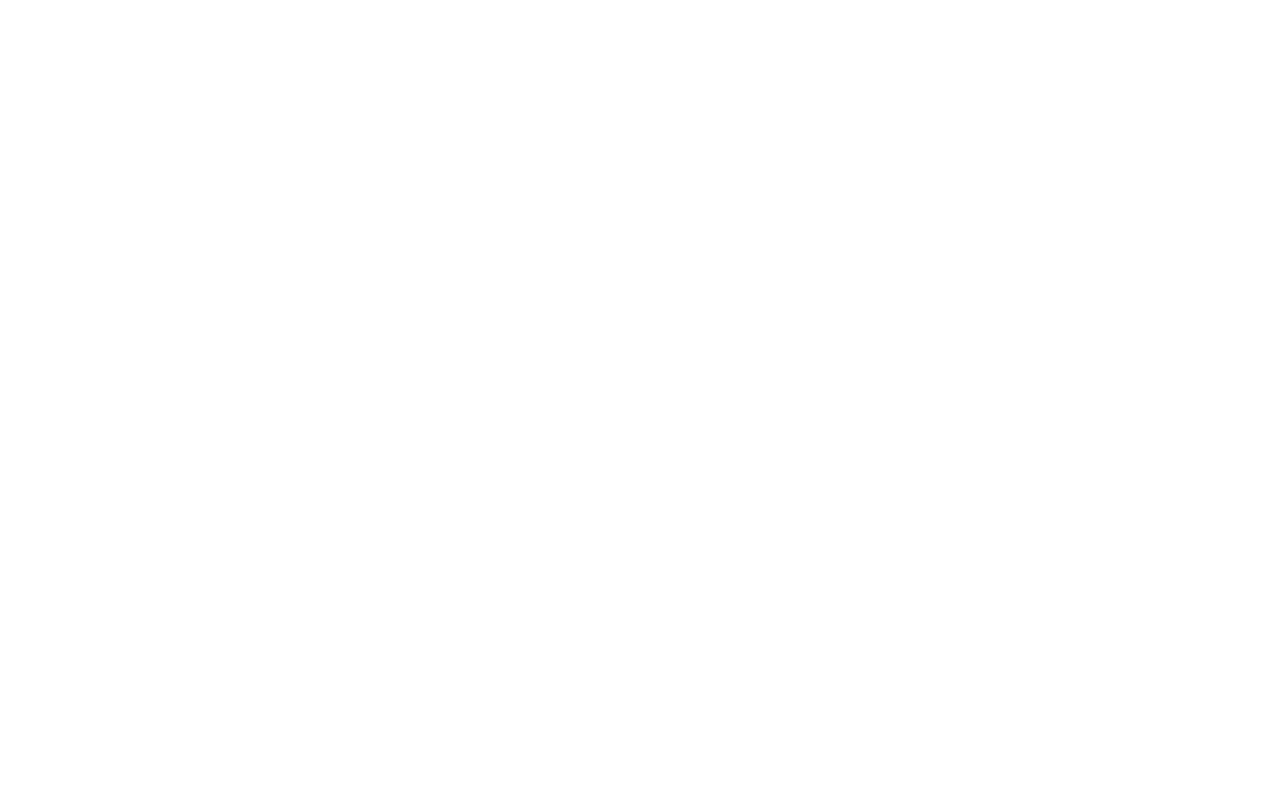
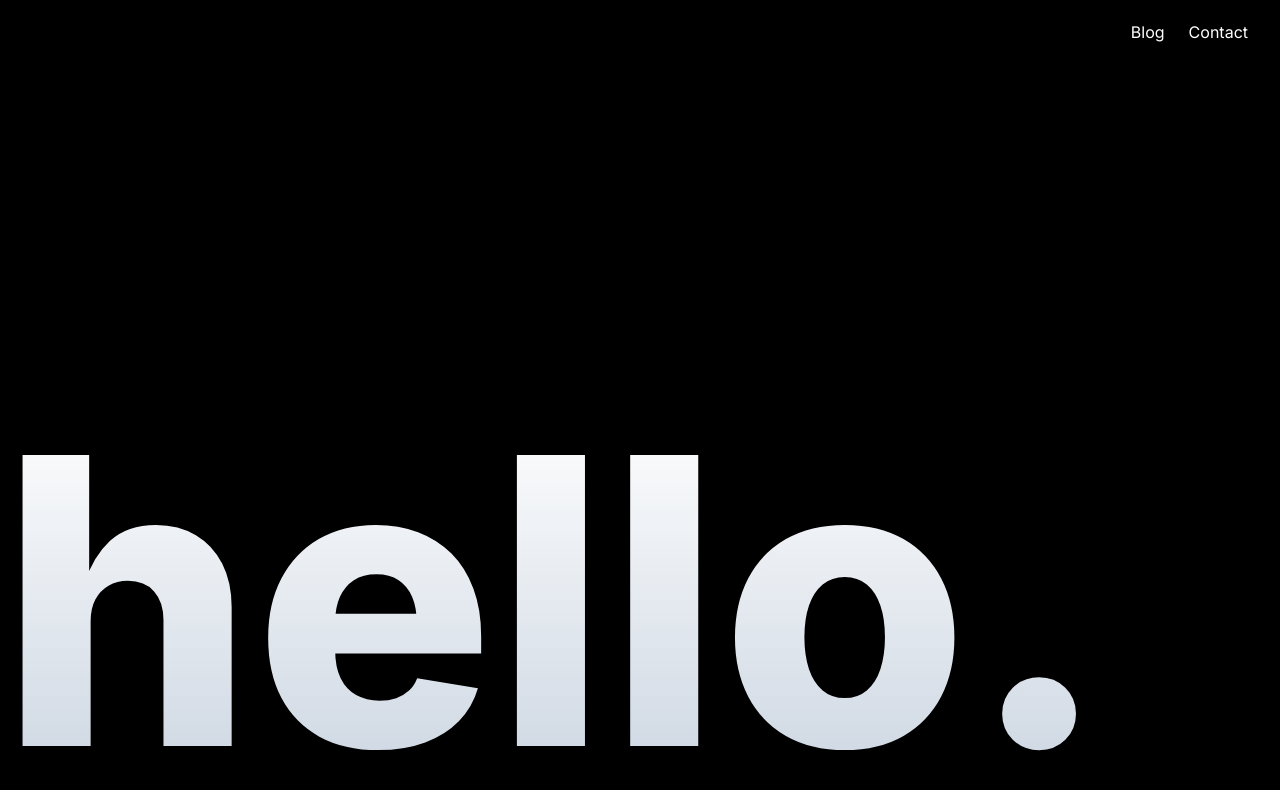
Before and after one commit to xd-Abi/portfolio, a Next.js app: page / in a window 1280 px wide. Shown: the top 790 px of the page. Built offline with nearby package versions, Linux system fonts and the light colour scheme.

Commit message:
Experimented with typing animation

```diff
--- a/src/app/layout.tsx
+++ b/src/app/layout.tsx
@@ -1,4 +1,6 @@
 import {Inter} from "next/font/google";
+import {cn} from "@/utils";
+import AppHeader from "@/blocks/app-header";
 
 import "./globals.css";
 
@@ -7,7 +9,10 @@ const inter = Inter({subsets: ["latin"]});
 export default function RootLayout({children}: {children: React.ReactNode}) {
   return (
     <html lang="en">
-      <body className={inter.className}>{children}</body>
+      <body className={cn("bg-black", inter.className)}>
+        <AppHeader />
+        {children}
+      </body>
     </html>
   );
 }
--- a/src/app/page.tsx
+++ b/src/app/page.tsx
@@ -1,3 +1,11 @@
+import Welcome from "@/blocks/home/welcome";
+
 export default function Home() {
-  return <main></main>;
+  return (
+    <main className="w-full">
+      <div className="w-full h-screen flex items-end">
+        <Welcome />
+      </div>
+    </main>
+  );
 }
--- /dev/null
+++ b/src/blocks/app-header.tsx
@@ -0,0 +1,14 @@
+export default function AppHeader() {
+  return (
+    <header className="w-full h-16 fixed top-0 left-0 right-0 bg-transparent backdrop-blur-3xl">
+      <nav className="w-full h-full mx-auto flex max-w-8xl p-6 lg:px-8 gap-2">
+        <div className="flex basis-1/3 items-center justify-start"></div>
+        <div className="flex basis-1/3 items-center justify-center">t</div>
+        <div className="flex basis-1/3 items-center justify-end gap-6">
+          <p className="text-white">Blog</p>
+          <p className="text-white">Contact</p>
+        </div>
+      </nav>
+    </header>
+  );
+}
--- /dev/null
+++ b/src/blocks/home/welcome.tsx
@@ -0,0 +1,16 @@
+"use client";
+import React from "react";
+import Typed from "react-typed";
+
+export default function Welcome() {
+  return (
+    <Typed
+      strings={["Welc", "hello."]}
+      typeSpeed={150}
+      backDelay={10}
+      backSpeed={100}
+      showCursor={false}
+      className="text-transparent text-[25rem] font-extrabold leading-[25rem] bg-gradient-to-b from-white to-slate-300 bg-clip-text"
+    />
+  );
+}
--- /dev/null
+++ b/src/utils/index.ts
@@ -0,0 +1 @@
+export * from "./react";
--- /dev/null
+++ b/src/utils/react.ts
@@ -0,0 +1,9 @@
+/**
+ * Joins multiple class names together
+ *
+ * @param names - The class names to join
+ * @returns A string containing all class names
+ */
+export function cn(...names: (string | undefined)[]) {
+  return names.filter(name => name).join(" ");
+}
--- a/tailwind.config.ts
+++ b/tailwind.config.ts
@@ -1,20 +1,20 @@
-import type { Config } from 'tailwindcss'
+import type {Config} from "tailwindcss";
 
 const config: Config = {
-  content: [
-    './src/pages/**/*.{js,ts,jsx,tsx,mdx}',
-    './src/components/**/*.{js,ts,jsx,tsx,mdx}',
-    './src/app/**/*.{js,ts,jsx,tsx,mdx}',
-  ],
+  content: ["./src/**/*.{js,ts,jsx,tsx,mdx}"],
   theme: {
     extend: {
-      backgroundImage: {
-        'gradient-radial': 'radial-gradient(var(--tw-gradient-stops))',
-        'gradient-conic':
-          'conic-gradient(from 180deg at 50% 50%, var(--tw-gradient-stops))',
+      maxWidth: {
+        "8xl": "95rem",
+      },
+      padding: {
+        navbar: "5rem",
+      },
+      margin: {
+        navbar: "5rem",
       },
     },
   },
   plugins: [],
-}
-export default config
+};
+export default config;
```
Also changed, not shown: package.json (+6 -4 lines), 1 other file (tests, documents, lock files or other folders).
